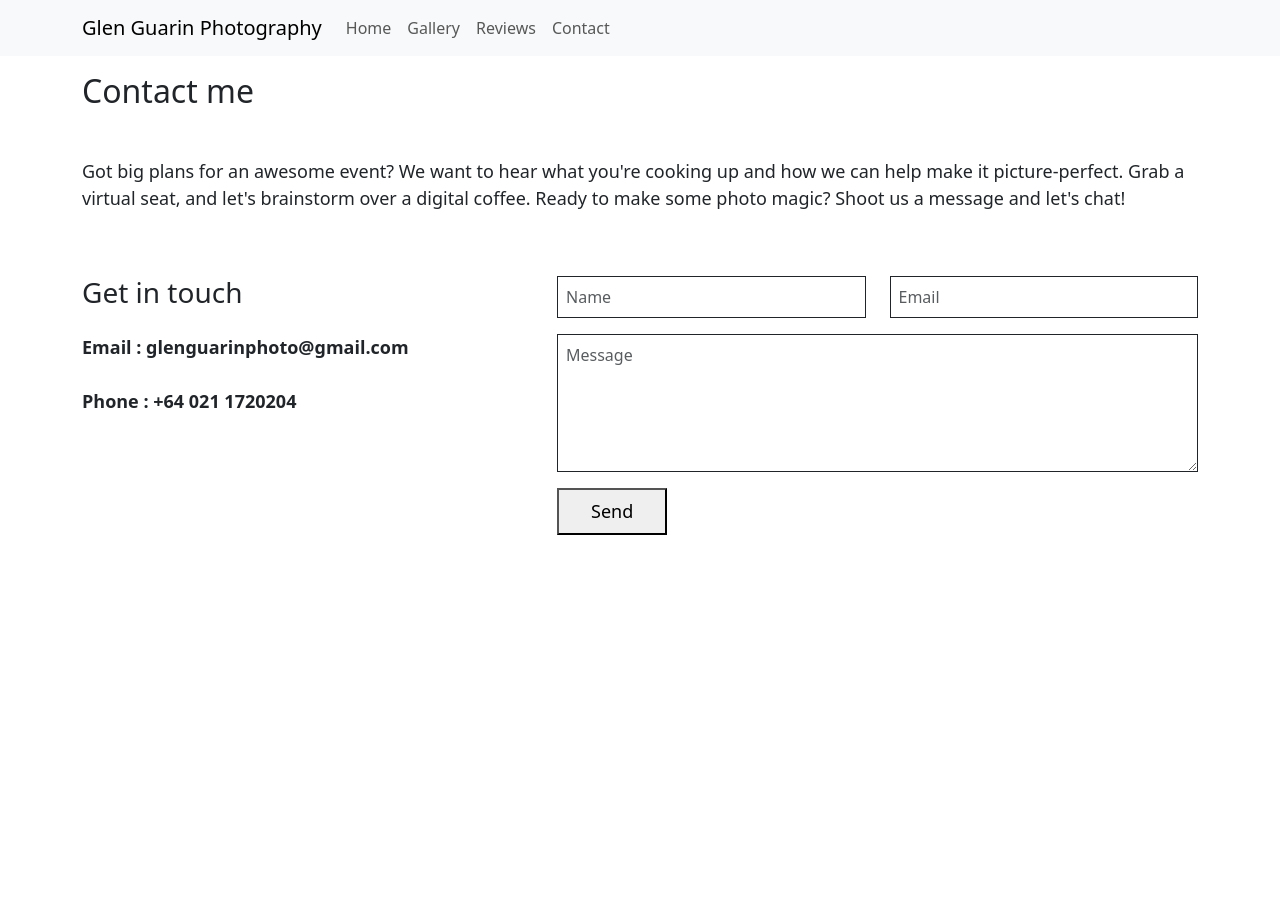
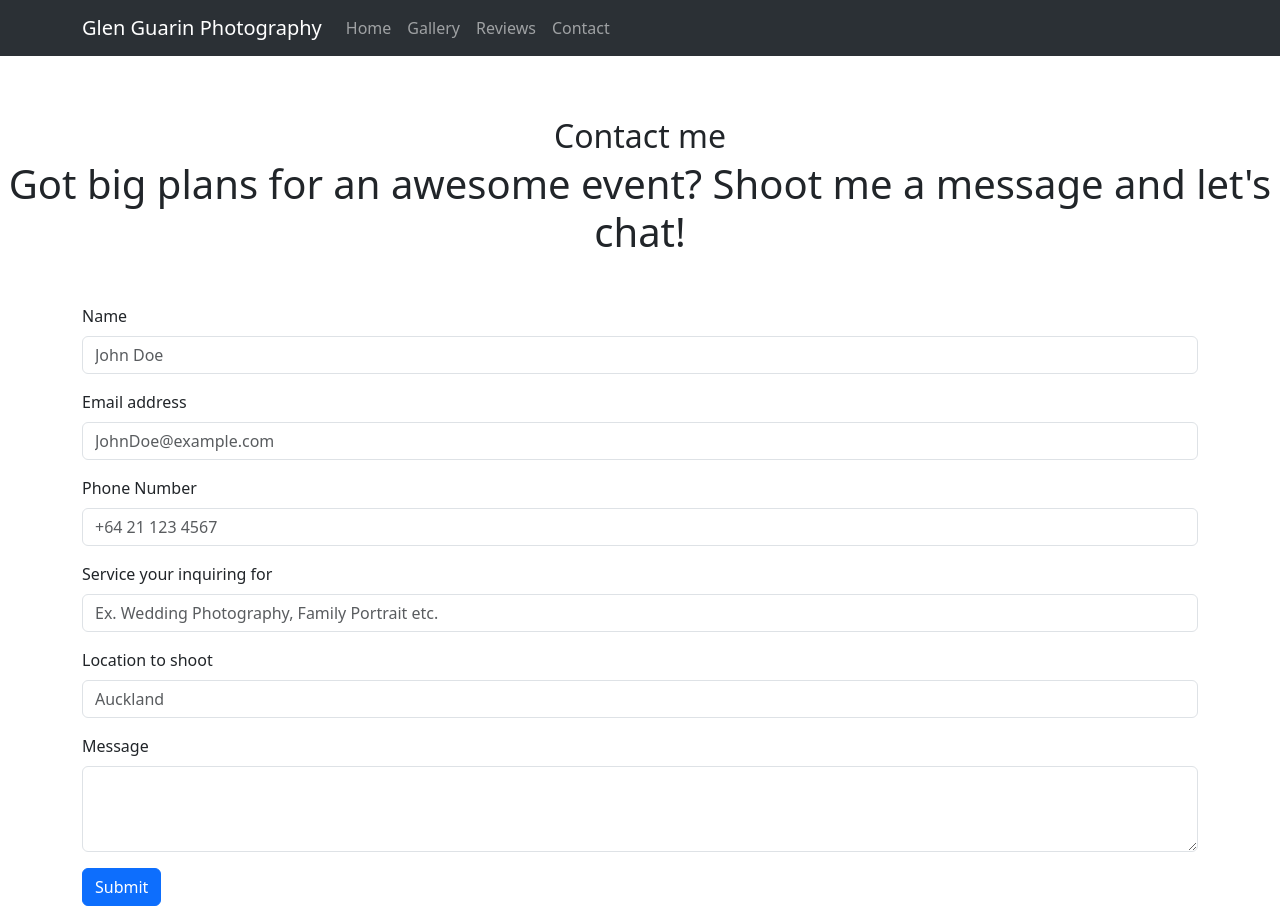
Before and after one commit to glenguarin/glenguarinphoto, a React (Create React App) app: page /contact in a window 1280 px wide. Before the commit the page ends 800 px from the top, so only its background shows below. Built offline with nearby package versions, Linux system fonts and the light colour scheme.

Commit message:
updated reviews and gallery page

```diff
--- a/public/index.html
+++ b/public/index.html
@@ -4,14 +4,13 @@
     <meta charset="utf-8" />
     <link rel="icon" href="%PUBLIC_URL%/favicon.ico" />
     <meta name="viewport" content="width=device-width, initial-scale=1" />
-    <meta name="theme-color" content="#000000" />
+    <!-- <meta name="theme-color" content="#000000" /> -->
     <meta
       name="description"
       content="Web site created using create-react-app"
     />
     <link rel="apple-touch-icon" href="%PUBLIC_URL%/logo192.png" />
 
-    <link rel="manifest" href="%PUBLIC_URL%/manifest.json" />
     <title>Glen Guarin Photography</title>
   </head>
   <body>
--- a/src/components/ImageSlider.js
+++ b/src/components/ImageSlider.js
@@ -13,7 +13,7 @@ function ImageSlider() {
   }, []);
 
   return (
-    <Carousel className="carousel-container">
+    <Carousel>
       {images.map((image) => (
         <Carousel.Item key={image.id} interval={3000}>
           <img
--- a/src/index.css
+++ b/src/index.css
@@ -1,16 +1,16 @@
 @import url("https://fonts.googleapis.com/css2?family=Poppins:wght@400;700&display=swap");
 
-:root {
+/* :root {
   --primary: #212529;
   --secondary: #fff;
-}
+} */
 
-body {
-  margin: 0;
-  /* padding: 20px; */
-  font-family: "Poppins";
-  background: var(--secondary);
-}
+/* body {
+  margin: 0; */
+/* padding: 20px; */
+/* font-family: "Poppins";
+  background: #343a40;
+} */
 
 * {
   margin: 0;
@@ -24,8 +24,8 @@ p {
 
 /* page content */
 main {
-  /* max-width: 1200px; */
-  /* margin: 20px auto; */
+  /* max-width: 60%; */
+  margin: auto;
 }
 
 .center-item {
@@ -59,6 +59,47 @@ p {
 .ac_btn {
   padding: 0.5rem 2rem;
 }
+
+.gallery {
+  -webkit-column-count: 3;
+  -moz-column-count: 3;
+  column-count: 3;
+  -webkit-column-width: 33%;
+  -moz-column-width: 33%;
+  column-width: 33%;
+  padding: 0 12px;
+}
+
+.gallery .pics {
+  -webkit-transition: all 350ms ease;
+  transition: all 350ms ease;
+  cursor: pointer;
+  margin-bottom: 12px;
+}
+
+.gallery .pics:hover {
+  filter: opacity(0.9);
+}
+
+@media (max-width: 991px) {
+  .gallery {
+    -webkit-column-count: 2;
+    -moz-column-count: 2;
+    column-count: 2;
+  }
+}
+
+@media (max-width: 480px) {
+  .gallery {
+    -webkit-column-count: 1;
+    -moz-column-count: 1;
+    column-count: 1;
+    -webkit-column-width: 100%;
+    -moz-column-width: 100%;
+    column-width: 100%;
+  }
+}
+
 /* help layout */
 
 /* faq */
--- a/src/layouts/RootLayout.js
+++ b/src/layouts/RootLayout.js
@@ -8,9 +8,11 @@ import Navbar from "react-bootstrap/Navbar";
 const RootLayout = () => {
   return (
     <>
-      <Navbar expand="lg" className="bg-body-tertiary">
+      <Navbar data-bs-theme="dark" expand="lg" className="bg-body-tertiary">
         <Container>
-          <Navbar.Brand href="/">Glen Guarin Photography</Navbar.Brand>
+          <Navbar.Brand href="/" className="brand-name">
+            Glen Guarin Photography
+          </Navbar.Brand>
           <Navbar.Toggle aria-controls="basic-navbar-nav" />
           <Navbar.Collapse id="basic-navbar-nav">
             <Nav className="me-auto">
--- a/src/pages/Contact.js
+++ b/src/pages/Contact.js
@@ -1,77 +1,49 @@
-import React, { useState } from "react";
-import { Container, Row, Col } from "react-bootstrap";
-import "../index.css";
+import Form from "react-bootstrap/Form";
+import Button from "react-bootstrap/Button";
 
-const Contact = () => {
+function Contact() {
   return (
-    <Container className="font__size">
-      <Row className="mb-4 mt-3">
-        <Col lg="8">
-          <h2 className="mb-4">Contact me</h2>
-        </Col>
-      </Row>
-      <Row className="mb-5">
-        <p>
-          Got big plans for an awesome event? We want to hear what you're
-          cooking up and how we can help make it picture-perfect. Grab a virtual
-          seat, and let's brainstorm over a digital coffee. Ready to make some
-          photo magic? Shoot us a message and let's chat!
-        </p>
-      </Row>
-
-      <Row className="sec_sp">
-        <Col lg="5" className="mb-5">
-          <h3 className="details__form color_sec">Get in touch</h3>
-          <address className="py-3">
-            <strong>Email : glenguarinphoto@gmail.com</strong>
-            <br />
-            <br />
-            <p>
-              <strong>Phone : +64 021 1720204</strong>
-            </p>
-          </address>
-        </Col>
-        <Col lg="7" className="d-flex align-items-center">
-          <form className="contact__form w-100">
-            <Row>
-              <Col lg="6" className="form-group">
-                <input
-                  className="form-control"
-                  id="name"
-                  name="name"
-                  placeholder="Name"
-                  type="text"
-                />
-              </Col>
-              <Col lg="6" className="form-group">
-                <input
-                  className="form-control rounded-0"
-                  id="email"
-                  name="email"
-                  placeholder="Email"
-                  type="email"
-                />
-              </Col>
-            </Row>
-            <textarea
-              className="form-control rounded-0 mt-3 mb-3"
-              id="message"
-              name="message"
-              placeholder="Message"
-              rows="5"
-            ></textarea>
-            <Row>
-              <Col lg="12" className="form-group">
-                <button className="ac_btn" type="submit">
-                  Send
-                </button>
-              </Col>
-            </Row>
-          </form>
-        </Col>
-      </Row>
-    </Container>
+    <>
+      <p className="text-center mt-2 pt-5 fs-2 mb-0">Contact me</p>
+      <h1 className="text-center mb-5">
+        Got big plans for an awesome event? Shoot me a message and let's chat!
+      </h1>
+      <div className="container">
+        <Form>
+          <Form.Group className="mb-3" controlId="contactForm.Name">
+            <Form.Label>Name</Form.Label>
+            <Form.Control type="email" placeholder="John Doe" />
+          </Form.Group>
+          <Form.Group className="mb-3" controlId="exampleForm.ControlInput2">
+            <Form.Label>Email address</Form.Label>
+            <Form.Control type="email" placeholder="JohnDoe@example.com" />
+          </Form.Group>
+          <Form.Group className="mb-3" controlId="contactForm.Name">
+            <Form.Label>Phone Number</Form.Label>
+            <Form.Control type="email" placeholder="+64 21 123 4567" />
+          </Form.Group>
+          <Form.Group className="mb-3" controlId="contactForm.Name">
+            <Form.Label>Service your inquiring for</Form.Label>
+            <Form.Control
+              type="email"
+              placeholder="Ex. Wedding Photography, Family Portrait etc."
+            />
+          </Form.Group>
+          <Form.Group className="mb-3" controlId="contactForm.Name">
+            <Form.Label>Location to shoot</Form.Label>
+            <Form.Control type="email" placeholder="Auckland" />
+          </Form.Group>
+          <Form.Group className="mb-3" controlId="exampleForm.ControlTextarea1">
+            <Form.Label>Message</Form.Label>
+            <Form.Control as="textarea" rows={3} />
+          </Form.Group>
+          <Button variant="primary" type="submit">
+            Submit
+          </Button>
+        </Form>
+      </div>
+    </>
   );
-};
+}
 
 export default Contact;
--- a/src/pages/Gallery.js
+++ b/src/pages/Gallery.js
@@ -1,59 +1,32 @@
-import React from "react";
-import Box from "../components/Box";
+import React, { useState, useEffect } from "react";
+import "../index.css";
 
 const Gallery = () => {
+  const [images, setImages] = useState([]);
+
+  useEffect(() => {
+    // Fetch the JSON data
+    fetch("/gallery.json")
+      .then((response) => response.json())
+      .then((data) => setImages(data))
+      .catch((error) => console.error("Error fetching images:", error));
+  }, []);
+
   return (
-    <div style={styles.gallery_container}>
-      <Box size="small" />
-      <Box size="medium" />
-      <Box size="large" />
-      <Box size="small" />
-      <Box size="medium" />
-      <Box size="large" />
-      <Box size="small" />
-      <Box size="medium" />
-      <Box size="large" />
-      <Box size="small" />
-      <Box size="medium" />
-      <Box size="large" />
-      <Box size="small" />
-      <Box size="medium" />
-      <Box size="large" />
-      <Box size="small" />
-      <Box size="medium" />
-      <Box size="large" />
-      <Box size="small" />
-      <Box size="medium" />
-      <Box size="large" />
-      <Box size="small" />
-      <Box size="medium" />
-      <Box size="large" />
-      <Box size="small" />
-      <Box size="medium" />
-      <Box size="large" />
-      <Box size="medium" />
-      <Box size="medium" />
-      <Box size="medium" />
-      <Box size="small" />
-      <Box size="small" />
-    </div>
+    <>
+      <p className="text-center mt-2 pt-5 fs-2 mb-0">Photo Gallery</p>
+      <h1 className="text-center mb-5">Candid moments and natural portraits</h1>
+      <div className="gallery">
+        {images.map((item, index) => {
+          return (
+            <div className="pics" key={index}>
+              <img src={item.image} style={{ width: "100%" }} />
+            </div>
+          );
+        })}
+      </div>
+    </>
   );
 };
 
-const styles = {
-  gallery_container: {
-    margin: 0,
-    padding: 0,
-    width: "80vw",
-    display: "grid",
-    gridTemplateColumns: "repeat(auto-fill, 250px)",
-    gridAutoRows: "10px",
-    position: "absolute",
-    left: "50%",
-    transform: "translateX(-50%)",
-    justifyContent: "center",
-    // backgroundColor: "black",
-  },
-};
-
 export default Gallery;
--- a/src/pages/Home.js
+++ b/src/pages/Home.js
@@ -4,9 +4,9 @@ import "bootstrap/dist/css/bootstrap.min.css";
 
 const App = () => {
   return (
-    <>
+    <div>
       <ImageSlider />
-    </>
+    </div>
   );
 };
 
--- a/src/pages/Reviews.js
+++ b/src/pages/Reviews.js
@@ -1,28 +1,48 @@
+import { Row, Stack } from "react-bootstrap";
+
 const Reviews = () => {
   return (
-    <div className="font__size reviews">
-      <h2 className="mb-4">Reviews</h2>
-      <p>
-        Yay! Photos are here! Thanks for capturing our wedding, Glen! The photos
-        are beautiful, and will allow us to look back on this special day for
+    <div>
+      <p className="text-center mt-2 pt-5 fs-2 mb-0">Reviews</p>
+      <h1 className="text-center mb-5">
+        Some feedbacks shared by delighted customers
+      </h1>
+      <Stack className="text-center text-white">
+        <Row className="bg-secondary mb-3">
+          <p className="mt-5 fs-2">"The photos are beautiful"</p>
+          <p className="mb-5">
+            Yay! Thanks for capturing our wedding, Glen! The photos are
+            beautiful, and will allow us to look back on this special day for
             the years to come. <br />- Kitty
           </p>
+        </Row>
+        <Row className="bg-secondary mb-3">
+          <p className="fs-2">"Kudos to your expertise and professionalism"</p>
           <p>
-        Many thanks Glen for capturing happy, emotional and intimate moments on
-        our special day. Kudos to your expertise and professionalism as
-        photographer. All the best on your business, for sure not just Pinoys
-        but everyone in Auckland will choose you as their photographer. 😍😍😍{" "}
-        <br /> - Richelle
+            Many thanks Glen for capturing happy, emotional and intimate moments
+            on our special day. Kudos to your expertise and professionalism as
+            photographer. All the best on your business, for sure not just
+            Pinoys but everyone in Auckland will choose you as their
+            photographer. 😍😍😍 <br /> - Richelle
+          </p>
+        </Row>
+        <Row className="bg-secondary mb-3">
+          <p className="fs-2">"Thank you so much"</p>
+          <p>
+            Thank you so much. Hope you guys enjoyed your day with us. Blessings
+            to you guys ❤ <br /> - Maureen
+          </p>
+        </Row>
+        <Row className="bg-secondary mb-">
+          <p className="fs-2">
+            "These people will risk their lives to get the perfect shot!!!"
           </p>
           <p>
-        Thank you so much. Hope you guys enjoyed your day with us. Blessings to
-        you guys ❤ <br /> - Maureen
+            These people will risk their lives to get the perfect shot!!! Love
+            their work and friendly company 🙂 <br /> - Kevin
           </p>
-
-      <p>
-        These people will risk their lives to get the perfect shot!!! Love their
-        work and friendly company 🙂 <br /> - Kevin
-      </p>
+        </Row>
+      </Stack>
     </div>
   );
 };
```
Also changed, not shown: public/gallery.json (added, +142 -0 lines). Lines whose indentation alone changed are shown as unchanged.
